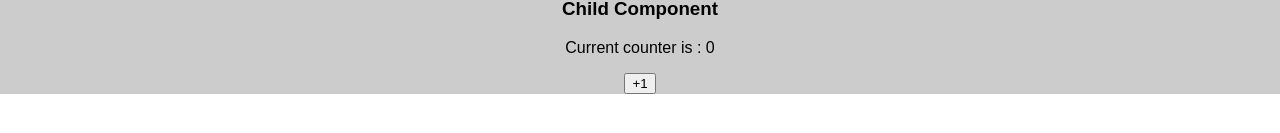
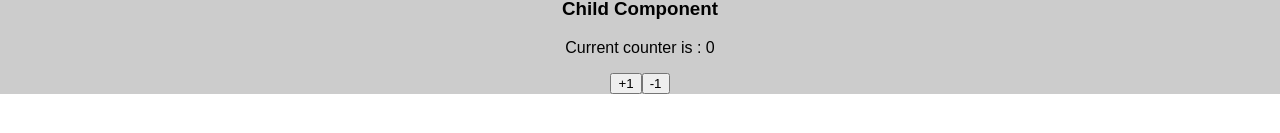
Before and after one commit to hackhub-education/redux-demo, a React (Create React App) app: page / in a window 1280 px wide. Shown: the part 291-424 px from the top of the page. Built offline with nearby package versions, Linux system fonts and the light colour scheme.

Commit message:
add button

```diff
--- a/src/counter.js
+++ b/src/counter.js
@@ -6,7 +6,10 @@ import store from './store';
 class Counter extends Component {
  addCounter = () => {
      store.dispatch({type: 'ADD'});
-     //console.log(store.getState());
+ }
+
+ minusCounter = () => {
+     store.dispatch({type: 'MINUS'});
  }
 
   render() {
@@ -21,6 +24,13 @@ class Counter extends Component {
           >
             +1
           </button>
+          <button
+            onClick={()=>{
+                this.minusCounter();
+            }}
+          >
+            -1
+          </button>
       </div>
     );
   }
--- a/src/reducer.js
+++ b/src/reducer.js
@@ -2,6 +2,8 @@ export default (state = 0, action) => {
   switch (action.type) {
     case 'ADD':
       return state + 1
+    case 'MINUS':
+      return state - 1
     default:
       return state
   }
```
